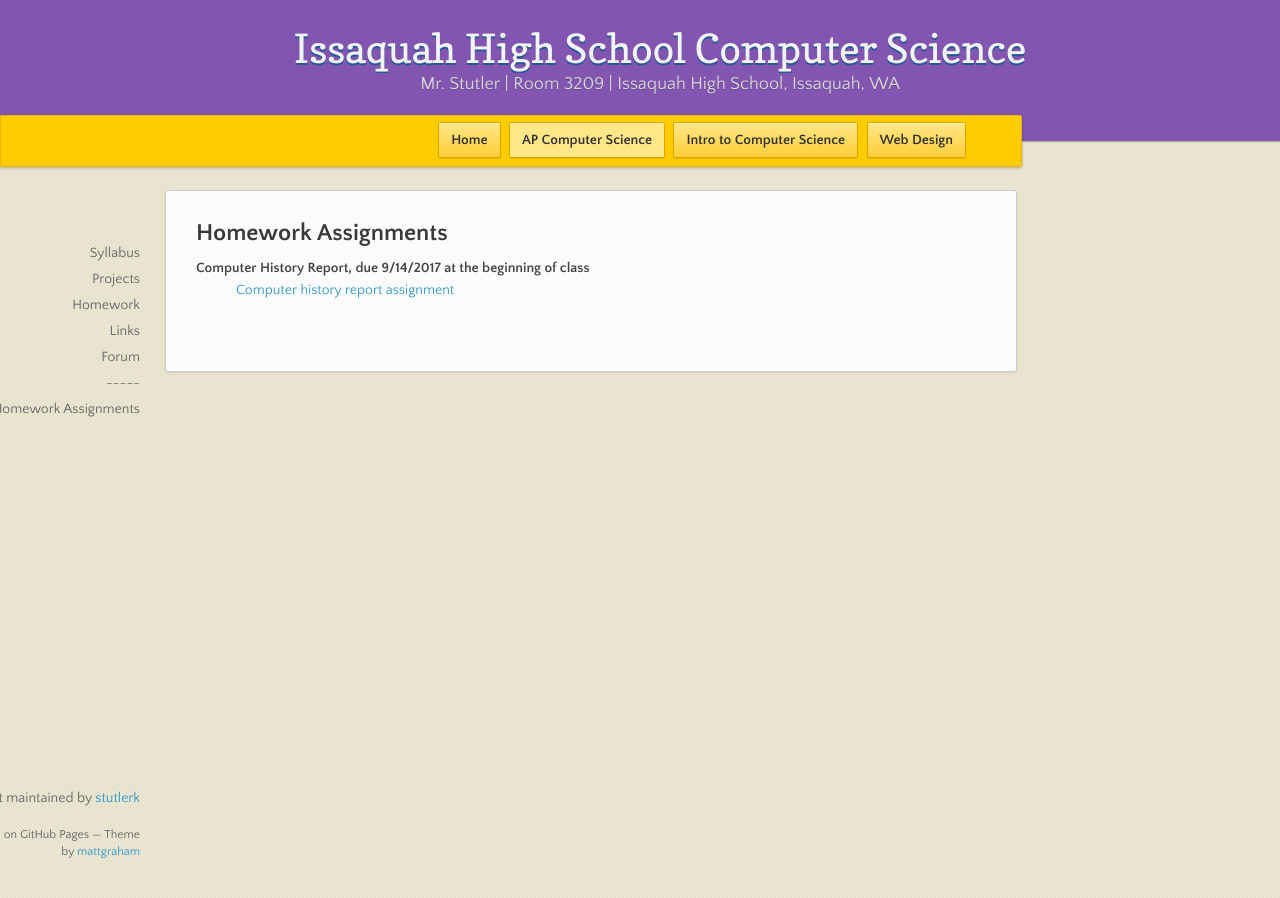
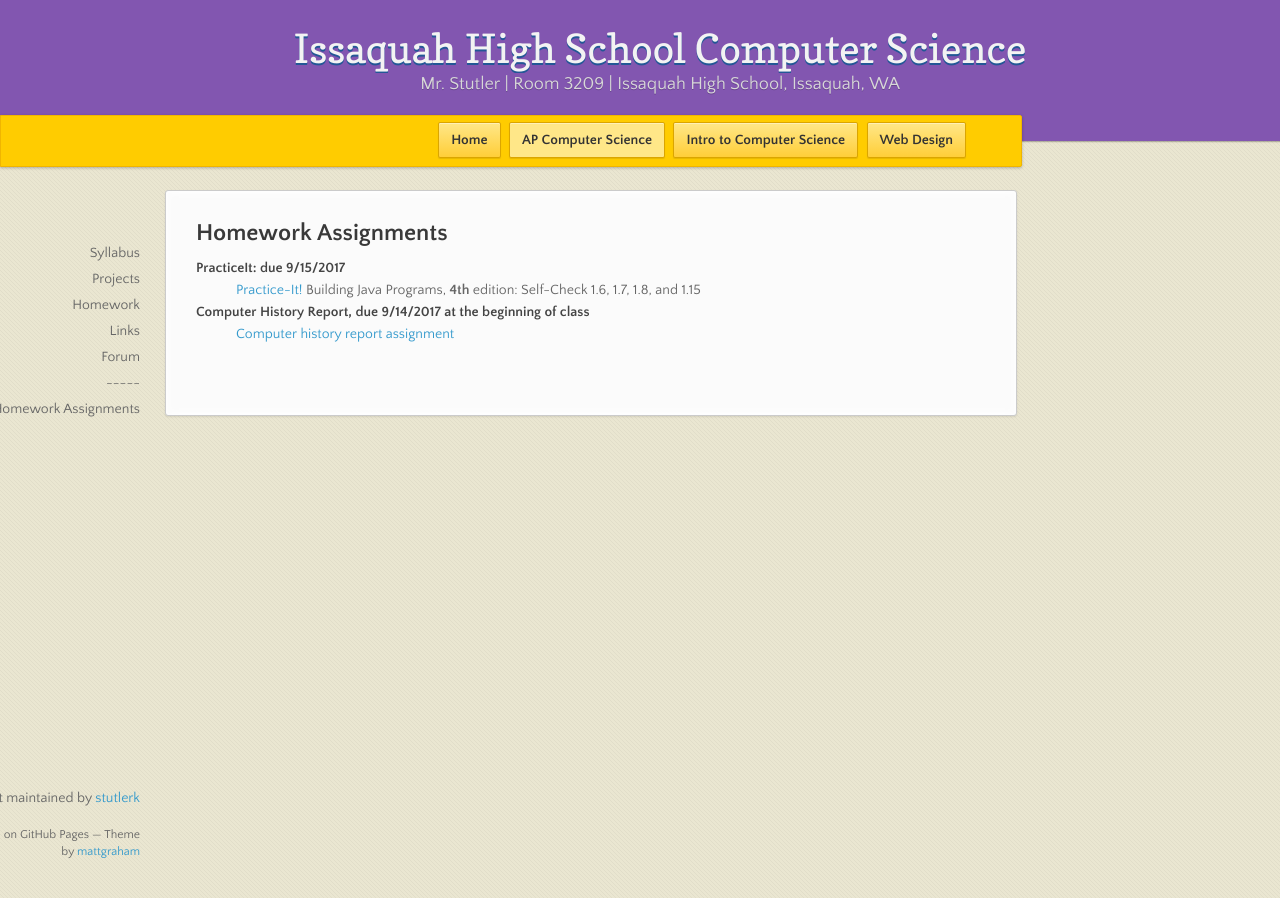
Before and after one commit to stutlerk/ihs-website, a Jekyll site: the page built from _apcs/homework.html, in a window 1280 px wide. Built offline with Jekyll 4.4.1, drawn with Linux system fonts in a browser that asks for light colours; nearby versions of some CDN libraries.

Commit message:
Update homework.html

```diff
--- a/_apcs/homework.html
+++ b/_apcs/homework.html
@@ -6,6 +6,9 @@ layout: course
 <section>
 <h2>Homework Assignments</h2>
   <dl>
+    <dt>PracticeIt: due 9/15/2017</dt>
+    <dd><a href="https://practiceit.cs.washington.edu/">Practice-It!</a> Building Java Programs, <b>4th</b> edition: Self-Check 1.6, 1.7, 1.8, and 1.15</dd>
+
     <dt>Computer History Report, due 9/14/2017 at the beginning of class</dt>
     <dd><a href="https://issaquahwednet-my.sharepoint.com/personal/stutlerk_issaquah_wednet_edu/_layouts/15/guestaccess.aspx?docid=00f746ca063ec4fe89aaef3ed6d400941&authkey=AeHXKIjD7VBW10XG1QzwDCU">Computer history report assignment</a></dd>
 </dl>
```
